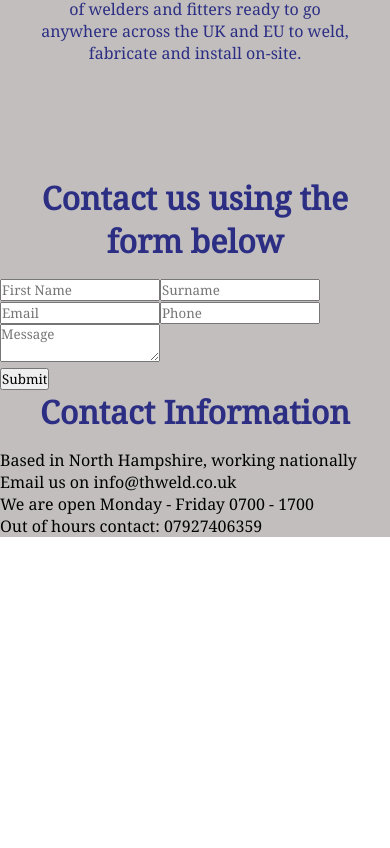
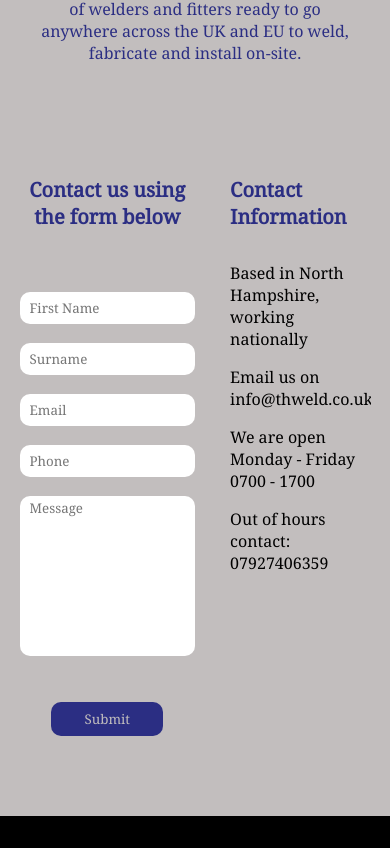
Before and after one commit to THashimov/THW, a React (Create React App) app: page / in a window 390 px wide. Shown: the part 1860-2708 px from the top of the page. Before the commit the page ends 2397 px from the top, so only its background shows below. Built offline with nearby package versions, Linux system fonts and the light colour scheme.

Commit message:
Html and css complete. just a little tidy on the contact form to do for desktop and mobile then functionality can be added

```diff
--- /dev/null
+++ b/src/components/footer.tsx
@@ -0,0 +1,11 @@
+interface FooterProps {
+
+}
+
+const Footer: React.FC<FooterProps> = () => {
+    return (
+        <footer></footer>
+      );
+}
+
+export default Footer;
--- a/src/components/home.tsx
+++ b/src/components/home.tsx
@@ -1,6 +1,7 @@
 import ContactUs from "./contactUs";
 import Header from "./header";
 import LandingPageContent from './landingPageContent';
+import Footer from './footer';
 
 interface HomeProps {
 
@@ -11,6 +12,7 @@ const Home: React.FC<HomeProps> = () => {
         <Header />
         <LandingPageContent />
         <ContactUs />
+        <Footer />
     </div> );
 }
 
--- a/src/css/global.css
+++ b/src/css/global.css
@@ -7,3 +7,25 @@
     font-family: 'Noto Serif';
     overflow-x: hidden;
 }
+
+:root {
+    --customBlue: #2B2E83;
+    --customGrey: #c2bebe;
+}
+
+input:focus {
+    outline: none;
+}
+
+textarea:focus {
+    outline: none;
+}
+
+input {
+    border: none;
+}
+
+textarea {
+    resize: none;
+    border: none;
+}
--- a/src/css/home.css
+++ b/src/css/home.css
@@ -4,13 +4,13 @@
     display: flex;
     flex-direction: column;
     align-items: center;
-    background-color: #c2bebe;
+    background-color: var(--customGrey);
 }
 
 .home h1 {
     text-align: center;
     padding-bottom: 1rem;
-    color: #2B2E83;
+    color: var(--customBlue);
 }
 
 .landingPageContent {
@@ -40,7 +40,7 @@
     width: 50%;
     margin-left: auto;
     margin-right: auto;
-    color: #2B2E83;
+    color: var(--customBlue);
 }
 
 .contentCard img {
@@ -51,9 +51,88 @@
     border-radius: 50%;
 }
 
-/* -- -- -- -- -- -- -- -- Contact Form -- -- -- -- -- -- -- --  */
+/* -- -- -- -- -- -- -- -- Contact Us Container -- -- -- -- -- -- -- --  */
+
+.contactContainer {
+    display: flex;
+    width: 90%;
+    padding-bottom: 5rem;
+    height: 30rem;
+}
+
+/* -- -- -- -- -- -- -- -- Contact Form Container -- -- -- -- -- -- -- --  */
+
+
+.formContainer h1,
+.contactInfoContainer h1 {
+    font-size: 20px;
+    text-align: left;
+    overflow: hidden;
+}
+
+.formContainer {
+    width: 50%;
+    height: 100%;
+    display: flex;
+    flex-direction: column;
+    justify-content: space-between;
+    align-content: space-between;
+}
+
+.formContainer button {
+    width: 7rem;
+    border: none;
+    background-color: var(--customBlue);
+    padding: 0.5rem;
+    color: var(--customGrey);
+    overflow: hidden;
+}
+
+
+/* -- -- -- -- -- -- -- -- Form -- -- -- -- -- -- -- --  */
 
 #contactForm {
+    display: flex;
+    flex-direction: row;
+    flex-wrap: wrap;
+    justify-content: space-between;
+    align-content: space-between;
+    width: 100%;
+    overflow: hidden;
+    height: 65%;
+}
+
+#contactForm input {
+    padding-left: 10px;
+    height: 2rem;
+    width: 48%;
+}
+
+#contactForm textarea {
+    width: 100%;
+    padding-left: 10px;
+    padding-top: 0.2rem;
+    height: 10rem;
+}
+
+
+#contactForm input,
+#contactForm textarea,
+.formContainer button {
+    border-radius: 10px;
+}
+
+/* -- -- -- -- -- -- -- -- Contact info -- -- -- -- -- -- -- --  */
+
+
+.contactInfoContainer {
+    margin-left: auto;
+    width: 40%;
+    text-align: left;
+}
+
+.contactInfoContainer p {
+    padding-top: 1rem;
 }
 
 @media (max-width: 1100px) {
@@ -74,8 +153,32 @@
     }
 }
 
+/* -- -- -- -- -- -- -- -- Footer -- -- -- -- -- -- -- --  */
+
+footer {
+    width: 100vw;
+    height: 2rem;
+    background-color: black;
+}
+
 @media (max-width: 450px) {
     .contentCard img {
         width: 80%;
     }
+
+    #contactForm input {
+        width: 100%;
+    }
+
+    .contactContainer {
+        height: 40rem;
+    }
+
+    .formContainer {
+        align-items: center;
+    }
+
+    .formContainer h1 {
+        text-align: center;
+    }
 }
```
